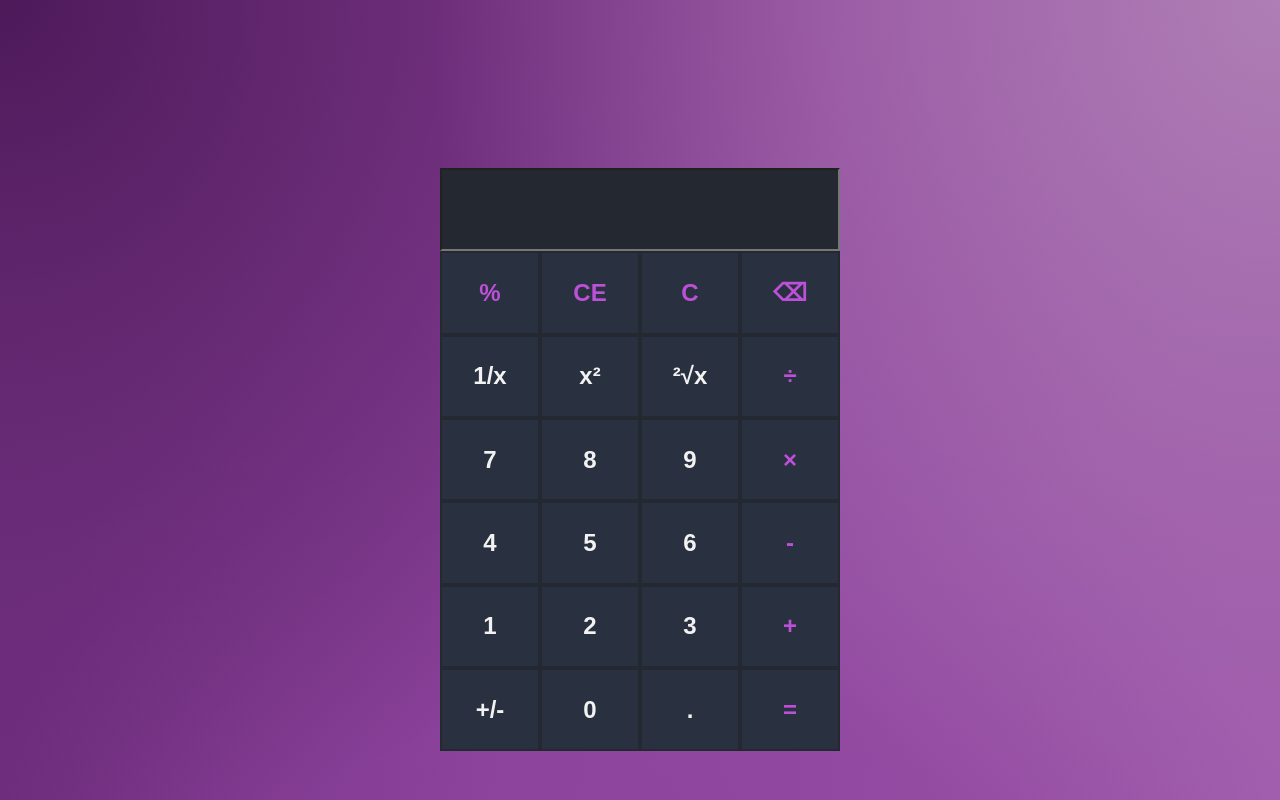
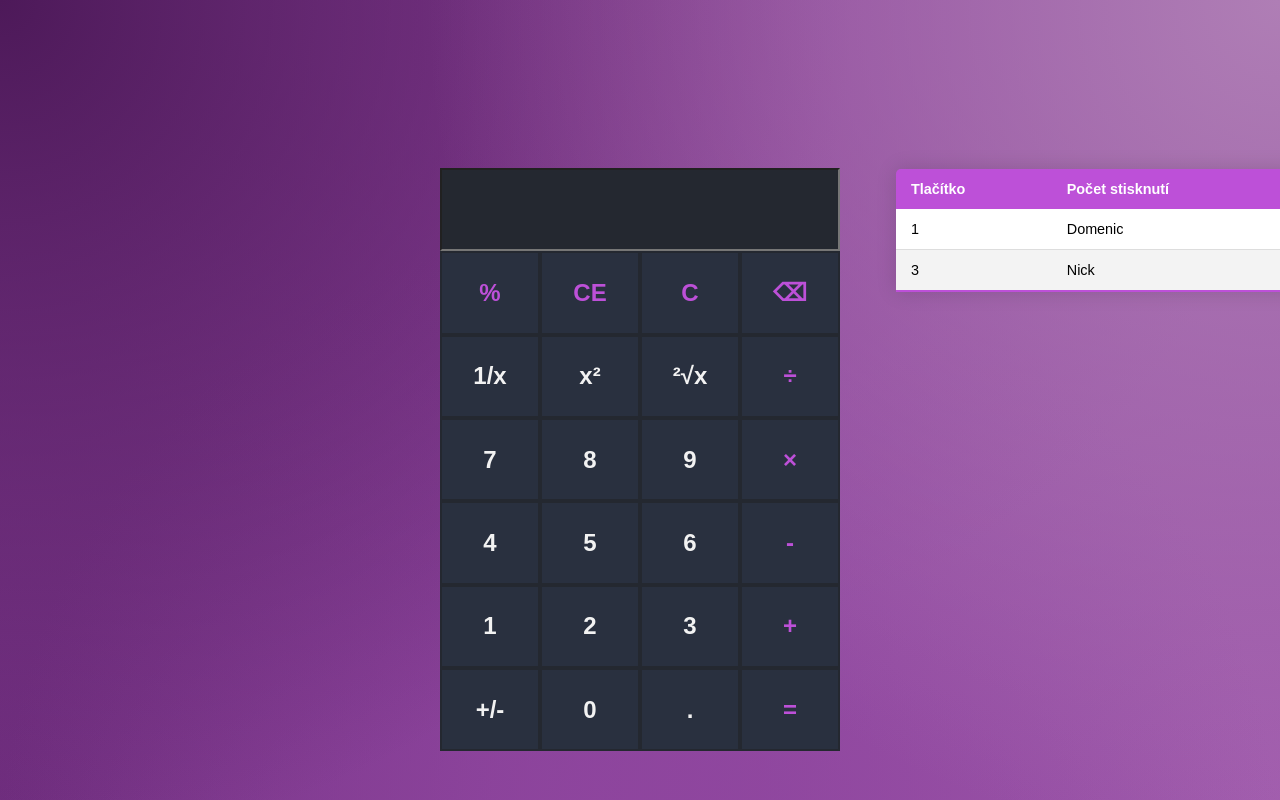
Before and after one commit to CrazyCatCZ/kalkulacka-skolni-projekt, a website: page static/index.html in a window 1280 px wide. Drawn offline with Linux system fonts and the light colour scheme.

Commit message:
Design tabulky

```diff
--- a/static/css/statistic.css
+++ b/static/css/statistic.css
@@ -0,0 +1,41 @@
+:root {
+  --main-color: #bd50d8;
+}
+
+.statistic {
+  position: absolute;
+  top: 10em;
+  left: 70%;
+  border-collapse: collapse;
+  margin: 25px 0;
+  font-size: 0.9em;
+  min-width: 400px;
+  border-radius: 5px 5px 0 0;
+  overflow: hidden;
+  box-shadow: 0 0 20px rgba(0, 0, 0, 0.15);
+}
+
+.statistic thead tr {
+  background-color: var(--main-color);
+  color: #ffffff;
+  text-align: left;
+  font-weight: bold;
+}
+
+.statistic th,
+.statistic td {
+  padding: 12px 15px;
+}
+
+.statistic tbody tr {
+  border-bottom: 1px solid #dddddd;
+  background-color: #ffffff;
+}
+
+.statistic tbody tr:nth-of-type(even) {
+  background-color: #f3f3f3;
+}
+
+.statistic tbody tr:last-of-type {
+  border-bottom: 2px solid var(--main-color);
+}
--- a/static/css/style.css
+++ b/static/css/style.css
@@ -4,6 +4,10 @@
   --secondary-button-color: #dd69f7;
   --primary-text-color: #f2f2f2;
   --secondary-text-color: #bd50d8;
+}
+
+* {
+  font-family: sans-serif;
 }
 
 body {
@@ -22,8 +26,11 @@ body {
 #calculator {
   margin-top: 10em;
   height: 500px;
-  width: 400px;
+  max-width: 400px;
   border-radius: 10px !important;
+}
+
+.statistic {
 }
 
 #input {
--- a/static/index.html
+++ b/static/index.html
@@ -52,6 +52,24 @@
           <button id="enterButton" value="=">=</button>
         </div>
       </div>
+      <table class="statistic">
+        <thead>
+          <tr>
+            <th>Tlačítko</th>
+            <th>Počet stisknutí</th>
+          </tr>
+        </thead>
+        <tbody>
+          <tr>
+            <td>1</td>
+            <td>Domenic</td>
+          </tr>
+          <tr>
+            <td>3</td>
+            <td>Nick</td>
+          </tr>
+        </tbody>
+      </table>
     </div>
     <script src="js/script.js"></script>
     <script src="js/statistic.js"></script>
```
Also changed, not shown: data/statistic.json (+8 -6 lines).
